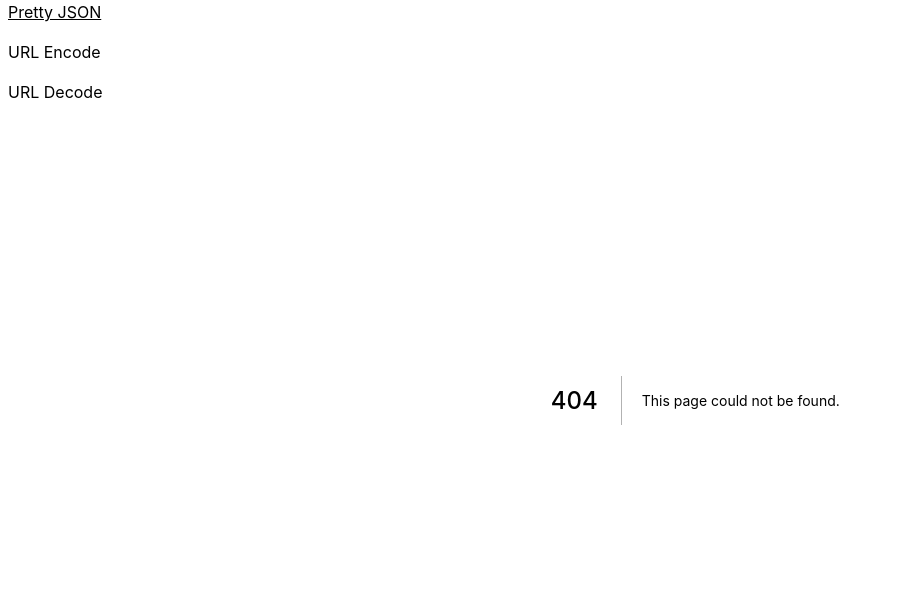
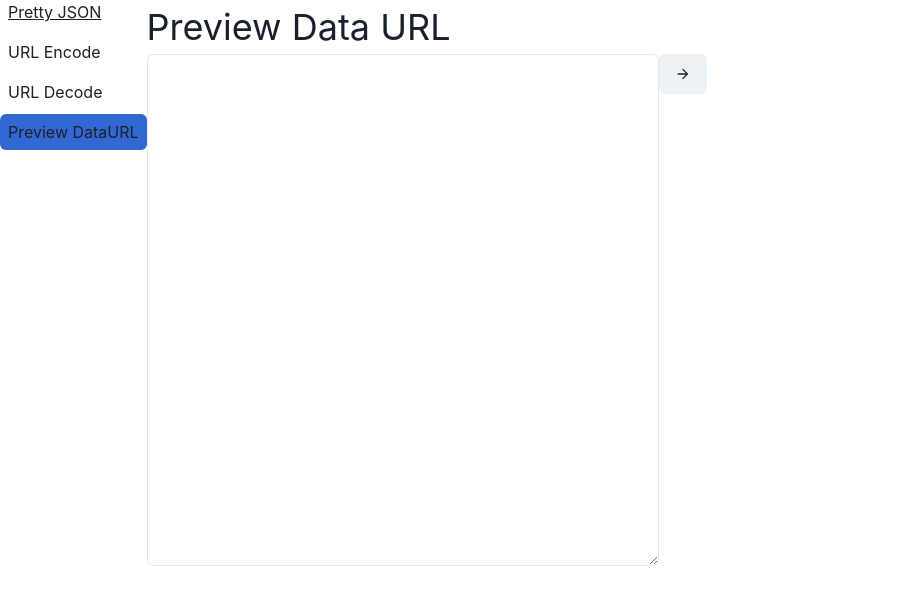
Before and after one commit to Uvacoder/aaa-tools-collect-tsx3, a Next.js app: page /preview-dataurl in a window 1280 px wide. Before the commit this address had no page. Shown: the top 604 px of the page, without its empty margins (0-902 px from the left). Built offline with nearby package versions, Linux system fonts and the light colour scheme.

Commit message:
Add preview dataurl

```diff
--- a/layout/DefaultLayout.tsx
+++ b/layout/DefaultLayout.tsx
@@ -26,6 +26,7 @@ const Navigation = () => {
     { name: 'Pretty JSON', path: '/pretty-json' },
     { name: 'URL Encode', path: '/url-encode' },
     { name: 'URL Decode', path: '/url-decode' },
+    { name: 'Preview DataURL', path: '/preview-dataurl' },
   ]
   return (
     <List spacing="4">
--- /dev/null
+++ b/pages/preview-dataurl.tsx
@@ -0,0 +1,41 @@
+import type { NextPage } from 'next'
+import { Box, Text, Flex, Textarea, Button, Image } from '@chakra-ui/react'
+import { ArrowForwardIcon } from '@chakra-ui/icons'
+import { useState } from 'react'
+
+const PreviewDataUrl: NextPage = () => {
+  const [input, setInput] = useState('')
+  const handleInputChange = (e: React.ChangeEvent<HTMLTextAreaElement>) => {
+    let inputValue = e.target.value
+    setInput(inputValue)
+  }
+
+  const [src, setSrc] = useState<string | undefined>(undefined)
+
+  const handlePreview = () => {
+    if (!input) return
+    setSrc(input)
+  }
+
+  return (
+    <Box>
+      <Text fontSize="4xl">Preview Data URL</Text>
+      <Flex>
+        <Textarea
+          width="lg"
+          height="lg"
+          onChange={handleInputChange}
+          value={input}
+        />
+        <Button onClick={handlePreview}>
+          <ArrowForwardIcon />
+        </Button>
+        <Box width="lg">
+          {src && <Image src={src} alt="data url preview" />}
+        </Box>
+      </Flex>
+    </Box>
+  )
+}
+
+export default PreviewDataUrl
```
